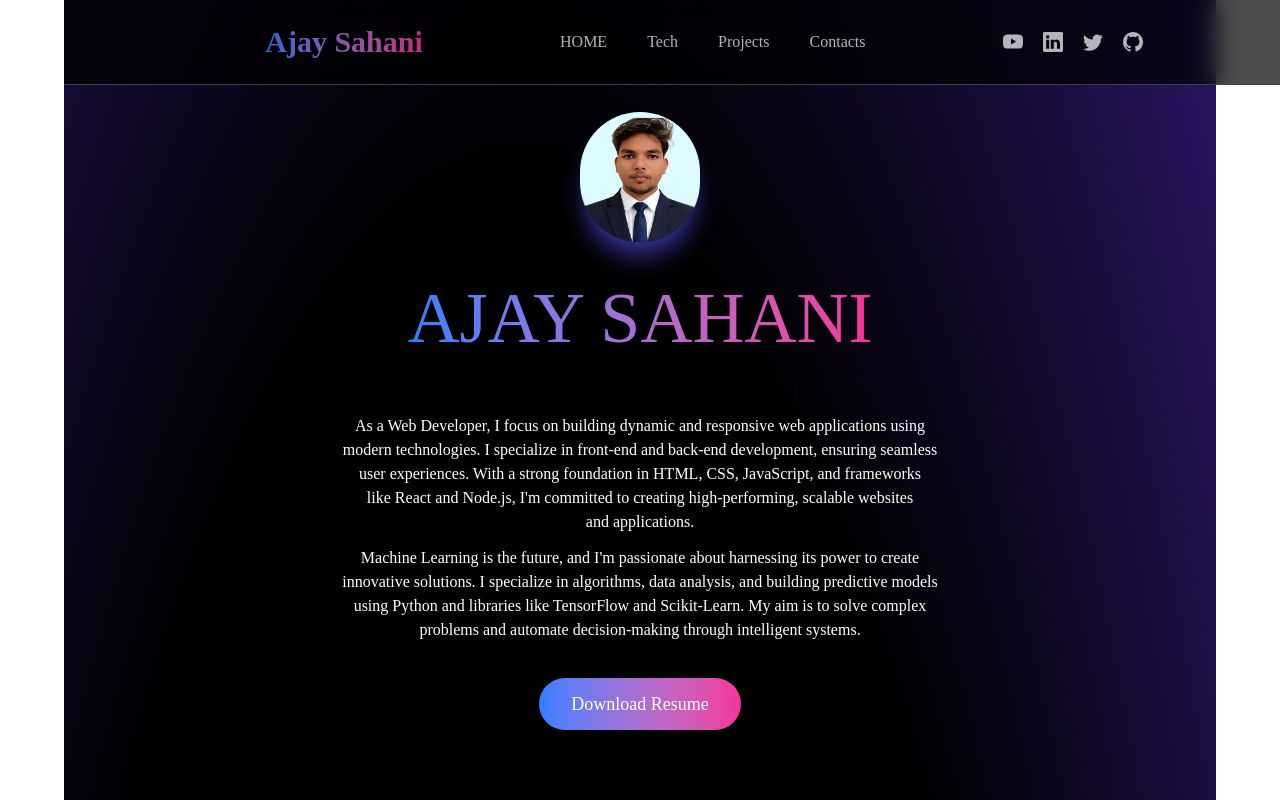
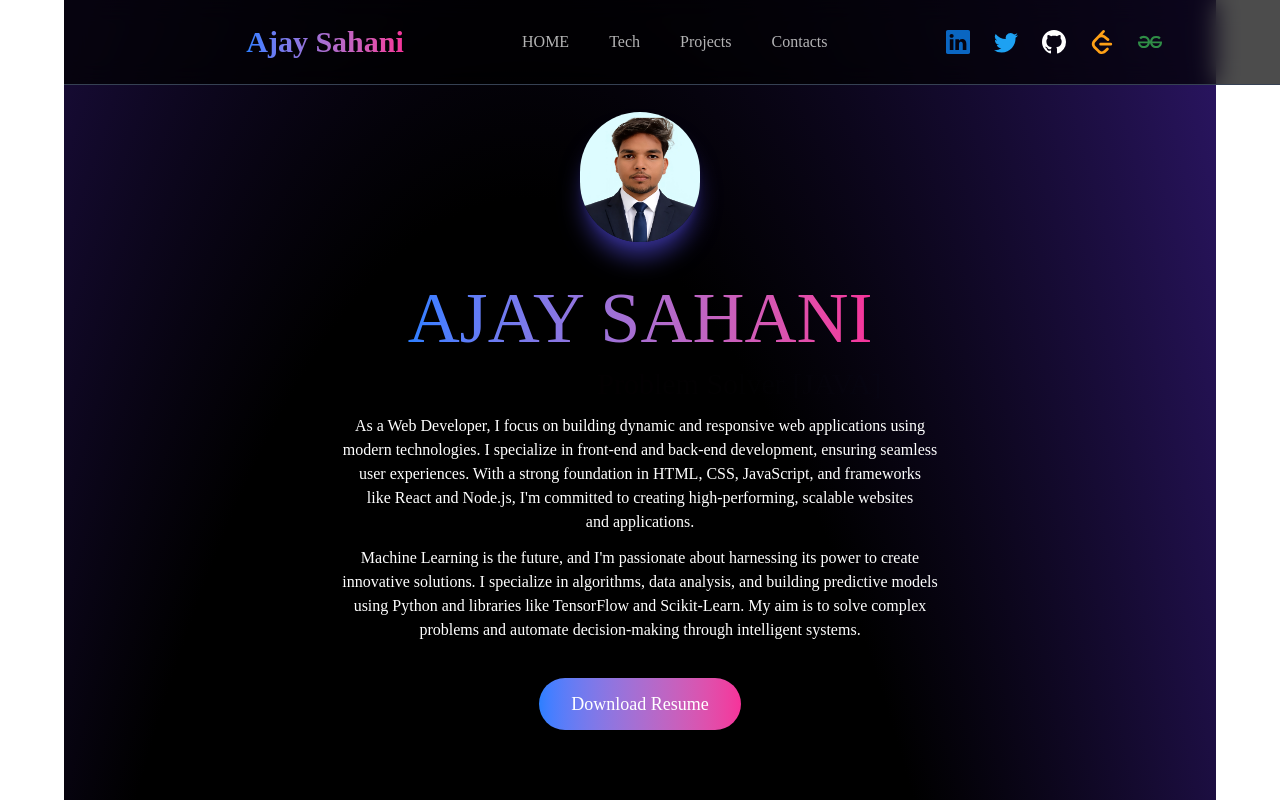
Before and after one commit to AJAY2405/portfolio, a React (Vite) app: page / in a window 1280 px wide. Shown: the top 800 px of the page. Built offline with nearby package versions, Linux system fonts and the light colour scheme.

Commit message:
icom update

```diff
--- a/src/components/Navbar.jsx
+++ b/src/components/Navbar.jsx
@@ -1,6 +1,7 @@
 import React, { useState } from 'react'
 import { BiMenu } from 'react-icons/bi'
-import { BsLinkedin, BsTwitter, BsYoutube, BsGithub } from 'react-icons/bs'
+import { BsLinkedin, BsTwitter, BsGithub } from 'react-icons/bs'
+import { SiLeetcode, SiGeeksforgeeks } from 'react-icons/si'
 
 function Navbar() {
   const [isOpen, setIsOpen] = useState(false)
@@ -14,92 +15,111 @@ function Navbar() {
      bg-black/70 px-16 py-6 text-white backdrop-blur-md md:justify-evenly'>
 
       {/* Logo */}
-      <a href="#home" className='bg-gradient-to-r from-blue-500
-     to-pink-500 bg-clip-text text-transparent opacity-80
-     text-3xl font-semibold transition-all duration-300
-     hover:opacity-100'>Ajay Sahani</a>
+      <a
+        href="#home"
+        className='bg-gradient-to-r from-blue-500 to-pink-500 bg-clip-text text-transparent
+        text-3xl font-semibold transition-all duration-300 hover:opacity-100'
+      >
+        Ajay Sahani
+      </a>
 
-      {/* Main Nav Links */}
+      {/* Desktop Nav Links */}
       <ul className='hidden md:flex md:gap-10'>
-        <a href="#home" className='cursor-pointer opacity-70 transition-all duration-300 hover:opacity-100'>
-          <li>HOME</li>
-        </a>
-        <a href="#tech" className='cursor-pointer opacity-70 transition-all duration-300 hover:opacity-100'>
-          <li>Tech</li>
-        </a>
-        <a href="#projects" className='cursor-pointer opacity-70 transition-all duration-300 hover:opacity-100'>
-          <li>Projects</li>
-        </a>
-        <a href="#contacts" className='cursor-pointer opacity-70 transition-all duration-300 hover:opacity-100'>
-          <li>Contacts</li>
-        </a>
+        <a href="#home"><li className='hover:opacity-100 opacity-70 transition'>HOME</li></a>
+        <a href="#tech"><li className='hover:opacity-100 opacity-70 transition'>Tech</li></a>
+        <a href="#projects"><li className='hover:opacity-100 opacity-70 transition'>Projects</li></a>
+        <a href="#contacts"><li className='hover:opacity-100 opacity-70 transition'>Contacts</li></a>
       </ul>
 
-      {/* Social Icons */}
-      <ul className='hidden md:flex gap-5'>
-        <li className='cursor-pointer text-xl opacity-70 transition-all duration-300 hover:text-red-500 hover:opacity-100'>
-          <BsYoutube />
-        </li>
+      {/* Desktop Social Icons */}
+      <ul className='hidden md:flex gap-6 items-center'>
+
         <a href="https://www.linkedin.com/in/ajay-sahani-464a38298/" target="_blank" rel="noopener noreferrer">
-          <li className='cursor-pointer text-xl opacity-70 transition-all duration-300 hover:text-blue-500 hover:opacity-100'>
+          <li className='text-2xl text-[#0A66C2] hover:scale-125 transition-transform duration-300'>
             <BsLinkedin />
           </li>
         </a>
+
         <a href="https://x.com/AJAYSAHANI97389" target="_blank" rel="noopener noreferrer">
-          <li className='cursor-pointer text-xl opacity-70 transition-all duration-300 hover:text-sky-400 hover:opacity-100'>
+          <li className='text-2xl text-[#1DA1F2] hover:scale-125 transition-transform duration-300'>
             <BsTwitter />
           </li>
         </a>
-        <a href="https://github.com/AJAY2405?tab=repositories" target="_blank" rel="noopener noreferrer">
-          <li className='cursor-pointer text-xl opacity-70 transition-all duration-300 hover:text-white hover:opacity-100'>
+
+        <a href="https://github.com/AJAY2405" target="_blank" rel="noopener noreferrer">
+          <li className='text-2xl text-white hover:scale-125 transition-transform duration-300'>
             <BsGithub />
           </li>
         </a>
+
+        <a href="https://leetcode.com/u/Ajay-Sahnai/" target="_blank" rel="noopener noreferrer">
+          <li className='text-2xl text-[#FFA116] hover:scale-125 transition-transform duration-300'>
+            <SiLeetcode />
+          </li>
+        </a>
+
+        <a href="https://www.geeksforgeeks.org/profile/ajaysahani?tab=activity" target="_blank" rel="noopener noreferrer">
+          <li className='text-2xl text-[#2F8D46] hover:scale-125 transition-transform duration-300'>
+            <SiGeeksforgeeks />
+          </li>
+        </a>
+
       </ul>
 
-      {/* Mobile Menu Toggle */}
-      <BiMenu className="block md:hidden text-4xl cursor-pointer" onClick={menuOpen} />
+      {/* Mobile Menu Icon */}
+      <BiMenu
+        className="block md:hidden text-4xl cursor-pointer"
+        onClick={menuOpen}
+      />
 
       {/* Mobile Menu */}
       {isOpen && (
-        <div className="fixed right-0 top-[84px] flex h-screen w-1/2 flex-col items-start justify-start gap-10 border-l border-gray-800 bg-black/90 p-12">
-          <ul className='flex flex-col gap-8'>
-            <a href="#home" className='cursor-pointer opacity-70 transition-all duration-300 hover:opacity-100'>
-              <li>HOME</li>
-            </a>
-            <a href="#tech" className='cursor-pointer opacity-70 transition-all duration-300 hover:opacity-100'>
-              <li>Tech</li>
-            </a>
-            <a href="#projects" className='cursor-pointer opacity-70 transition-all duration-300 hover:opacity-100'>
-              <li>Projects</li>
-            </a>
-            <a href="#contacts" className='cursor-pointer opacity-70 transition-all duration-300 hover:opacity-100'>
-              <li>Contacts</li>
-            </a>
+        <div className="fixed right-0 top-[84px] flex h-screen w-1/2 flex-col gap-10
+         border-l border-gray-800 bg-black/95 p-12">
+
+          {/* Mobile Nav Links */}
+          <ul className='flex flex-col gap-8 text-lg'>
+            <a href="#home" onClick={menuOpen}><li>HOME</li></a>
+            <a href="#tech" onClick={menuOpen}><li>Tech</li></a>
+            <a href="#projects" onClick={menuOpen}><li>Projects</li></a>
+            <a href="#contacts" onClick={menuOpen}><li>Contacts</li></a>
           </ul>
 
-          <ul className='flex flex-wrap gap-5'>
-            <a href="https://www.youtube.com" target="_blank" rel="noopener noreferrer">
-              <li className='cursor-pointer text-xl opacity-70 transition-all duration-300 hover:text-red-500 hover:opacity-100'>
-                <BsYoutube />
-              </li>
-            </a>
-            <a href="www.linkedin.com/in/ajay-sahani-464a38298" target="_blank" rel="noopener noreferrer">
-              <li className='cursor-pointer text-xl opacity-70 transition-all duration-300 hover:text-blue-500 hover:opacity-100'>
+          {/* Mobile Social Icons */}
+          <ul className='flex flex-wrap gap-6 items-center'>
+
+            <a href="https://www.linkedin.com/in/ajay-sahani-464a38298/" target="_blank" rel="noopener noreferrer">
+              <li className='text-2xl text-[#0A66C2] hover:scale-125 transition-transform duration-300'>
                 <BsLinkedin />
               </li>
             </a>
-            <a href="https://twitter.com" target="_blank" rel="noopener noreferrer">
-              <li className='cursor-pointer text-xl opacity-70 transition-all duration-300 hover:text-sky-400 hover:opacity-100'>
+
+            <a href="https://x.com/AJAYSAHANI97389" target="_blank" rel="noopener noreferrer">
+              <li className='text-2xl text-[#1DA1F2] hover:scale-125 transition-transform duration-300'>
                 <BsTwitter />
               </li>
             </a>
+
             <a href="https://github.com/AJAY2405" target="_blank" rel="noopener noreferrer">
-              <li className='cursor-pointer text-xl opacity-70 transition-all duration-300 hover:text-white hover:opacity-100'>
+              <li className='text-2xl text-white hover:scale-125 transition-transform duration-300'>
                 <BsGithub />
               </li>
             </a>
+
+            <a href="https://leetcode.com/u/Ajay-Sahnai/" target="_blank" rel="noopener noreferrer">
+              <li className='text-2xl text-[#FFA116] hover:scale-125 transition-transform duration-300'>
+                <SiLeetcode />
+              </li>
+            </a>
+
+            <a href="https://www.geeksforgeeks.org/profile/ajaysahani?tab=activity" target="_blank" rel="noopener noreferrer">
+              <li className='text-2xl text-[#2F8D46] hover:scale-125 transition-transform duration-300'>
+                <SiGeeksforgeeks />
+              </li>
+            </a>
+
           </ul>
+
         </div>
       )}
     </nav>
```
